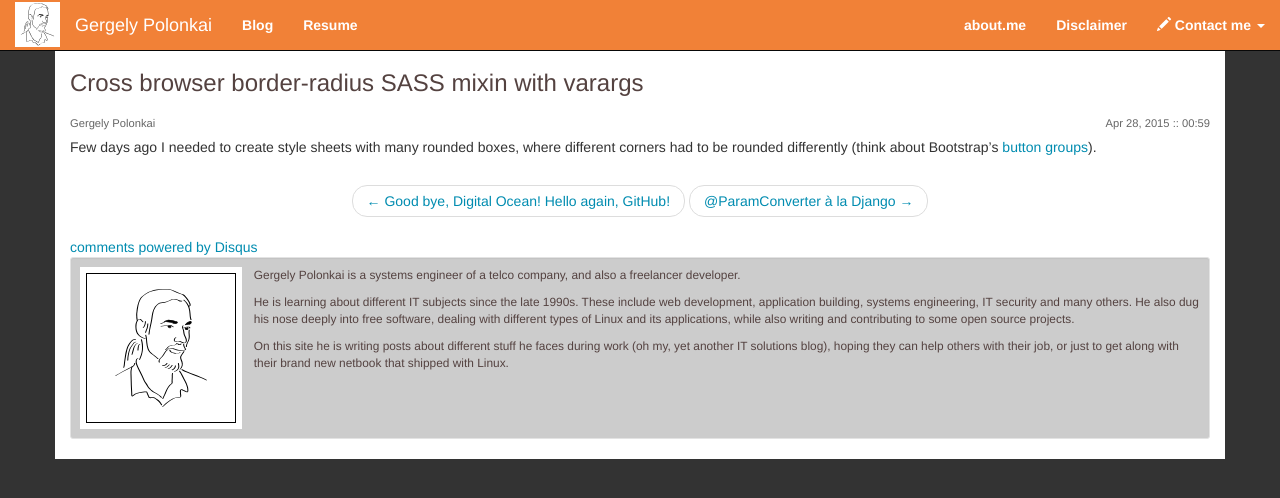
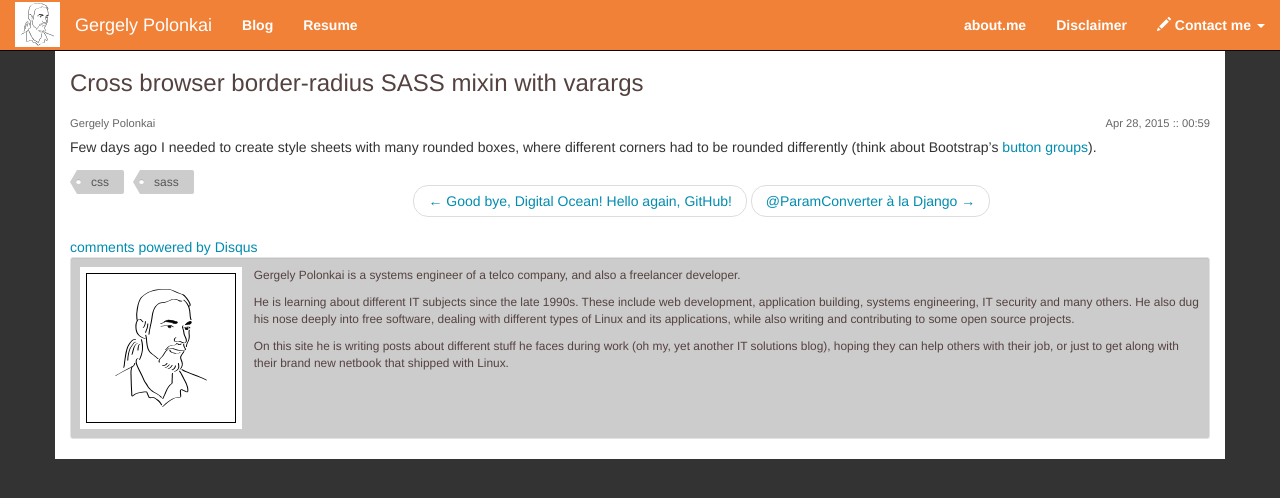
Before and after one commit to gergelypolonkai/gergelypolonkai.github.io, a Jekyll site: the page built from _posts/2015-04-28-cross-browser-border-radius-sass-mixin-with-varargs.markdown, in a window 1280 px wide. Shown: the top 498 px of the page. Built offline with Jekyll 4.4.1, drawn with Linux system fonts in a browser that asks for light colours; nearby versions of some CDN libraries; comment, search, counter and statistics services are not loaded.

Commit message:
Add css and sass tags to border-radius mixin post

```diff
--- a/_posts/2015-04-28-cross-browser-border-radius-sass-mixin-with-varargs.markdown
+++ b/_posts/2015-04-28-cross-browser-border-radius-sass-mixin-with-varargs.markdown
@@ -2,6 +2,7 @@
 layout:    post
 title:     "Cross browser border-radius SASS mixin with varargs"
 date:      2015-04-28 00:59:56+02:00
+tags:      [css, sass]
 permalink: /blog/2015/4/28/cross-browser-border-radius-sass-mixin-with-varargs
 published: true
 author:
--- /dev/null
+++ b/blog/tag/css.html
@@ -0,0 +1,4 @@
+---
+layout: posts-by-tag
+tag:    css
+---
--- /dev/null
+++ b/blog/tag/sass.html
@@ -0,0 +1,4 @@
+---
+layout: posts-by-tag
+tag:    sass
+---
```
